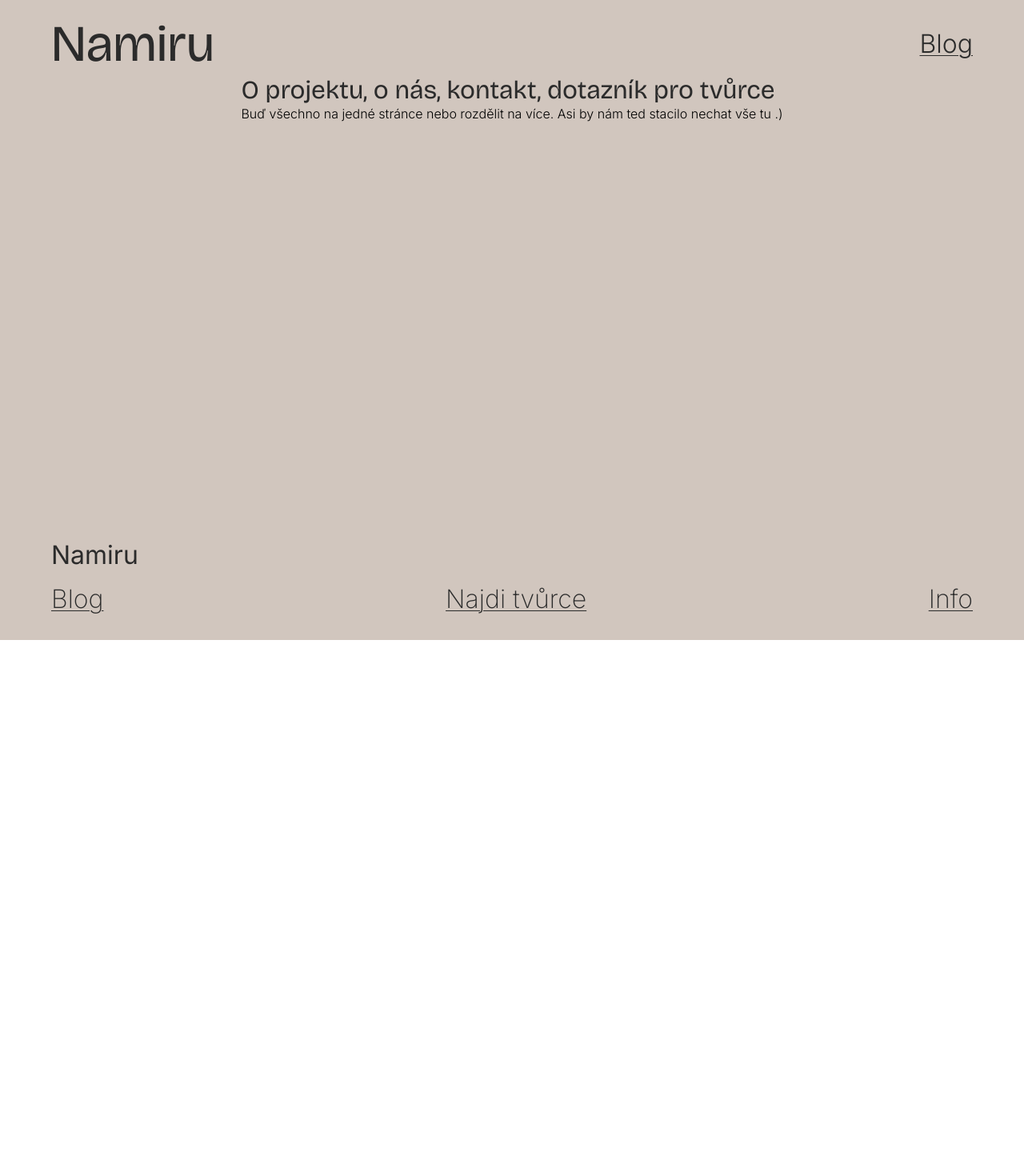
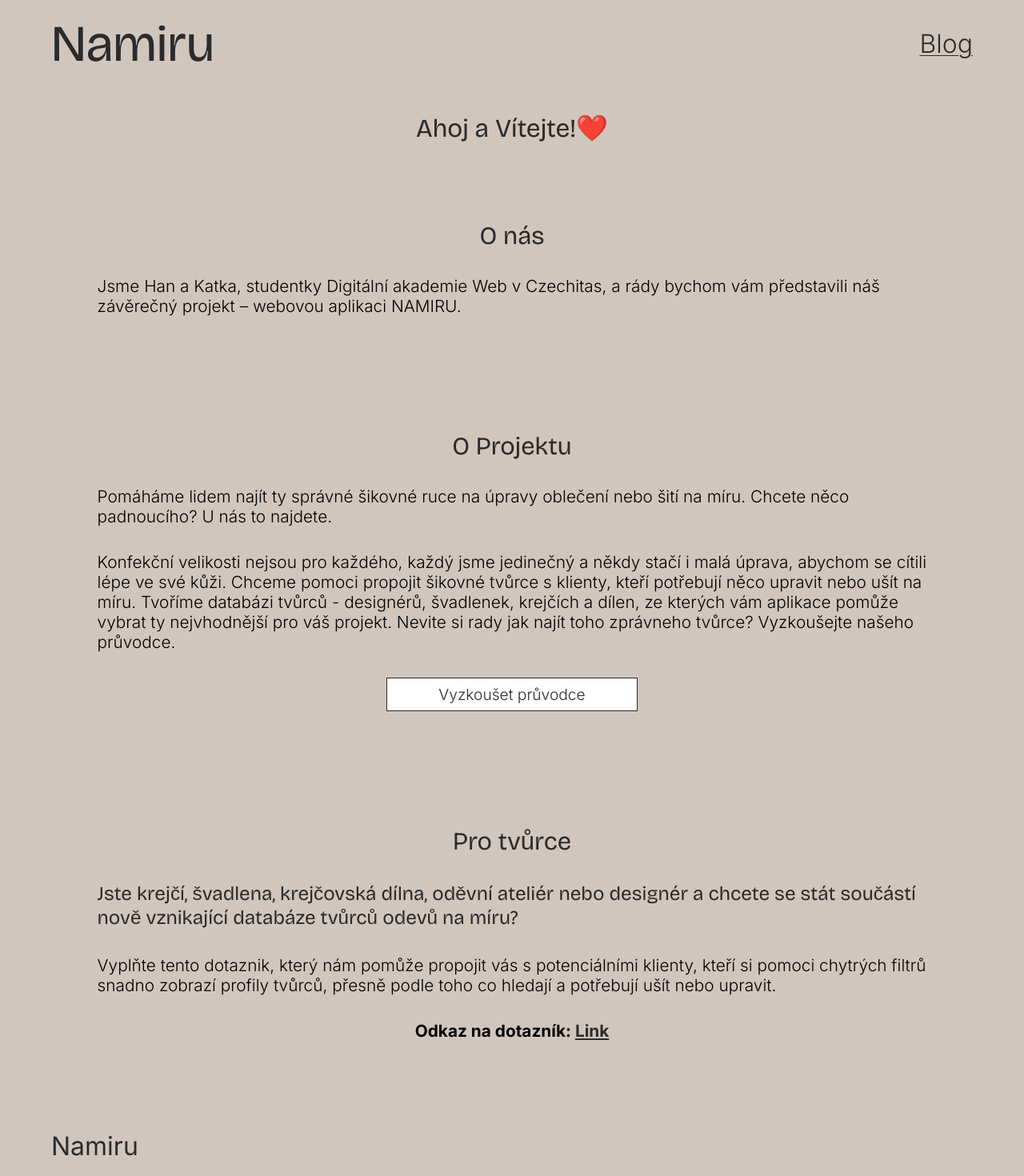
Before and after one commit to han-fris/namiru-app, a React (Vite) app: page /info in a window 1280 px wide. Shown: the top 1470 px of the page at 80% size. Before the commit the page ends 800 px from the top, so only its background shows below. Built offline with nearby package versions, Linux system fonts and the light colour scheme.

Commit message:
Info page updated content

```diff
--- a/src/pages/Info/Info.css
+++ b/src/pages/Info/Info.css
@@ -0,0 +1,28 @@
+.info-container {
+  display: flex;
+  flex-direction: column;
+  justify-content: center;
+  margin: 3rem 5%;
+  gap: 3rem;
+  align-items: center;
+}
+
+.info-section {
+  display: flex;
+  flex-direction: column;
+  justify-content: center;
+  margin: 3rem 5%;
+  gap: 2rem;
+  align-items: center;
+}
+
+
+@media (min-width: 800px) {
+  .info-section {
+    font-size: 1.3rem;
+  }
+}
+
+.questionnarie {
+  font-weight: bold;
+}
--- a/src/pages/Info/Info.jsx
+++ b/src/pages/Info/Info.jsx
@@ -1,18 +1,56 @@
 import './Info.css';
 import { PageWrapper } from '../../components/shared/PageWrapper';
+import { Button } from '../../components/shared/Button';
 
 export const Info = () => {
   return (
     <PageWrapper>
       <div className="info">
         <div className="info-container">
-          <h1 className="info-title">
-            O projektu, o nás, kontakt, dotazník pro tvůrce
-          </h1>
-          <p>
-            Buď všechno na jedné stránce nebo rozdělit na více. Asi by nám ted
-            stacilo nechat vše tu .)
-          </p>
+          <h1 className="info-title">Ahoj a Vítejte!❤️</h1>
+          <div className="info-section">
+            <h2>O nás</h2>
+            <p>
+              Jsme Han a Katka, studentky Digitální akademie Web v Czechitas, a
+              rády bychom vám představili náš závěrečný projekt – webovou
+              aplikaci NAMIRU.
+            </p>
+          </div>
+          <div className="info-section">
+            <h2>O Projektu</h2>
+            <p>
+              Pomáháme lidem najít ty správné šikovné ruce na úpravy oblečení
+              nebo šití na míru. Chcete něco padnoucího? U nás to najdete.
+            </p>
+            <p>
+              Konfekční velikosti nejsou pro každého, každý jsme jedinečný a
+              někdy stačí i malá úprava, abychom se cítili lépe ve své kůži.
+              Chceme pomoci propojit šikovné tvůrce s klienty, kteří potřebují
+              něco upravit nebo ušít na míru. Tvoříme databázi tvůrců -
+              designérů, švadlenek, krejčích a dílen, ze kterých vám aplikace
+              pomůže vybrat ty nejvhodnější pro váš projekt. Nevite si rady jak
+              najít toho zprávneho tvůrce? Vyzkoušejte našeho průvodce.
+            </p>
+            <Button text="Vyzkoušet průvodce" url="/pruvodce" />
+          </div>
+          <div className="info-section">
+            <h2>Pro tvůrce</h2>
+            <h3>
+              Jste krejčí, švadlena, krejčovská dílna, oděvní ateliér nebo
+              designér a chcete se stát součástí nově vznikající databáze tvůrců
+              odevů na míru?{' '}
+            </h3>
+            <p>
+              Vyplňte tento dotaznik, který nám pomůže propojit vás s
+              potenciálními klienty, kteří si pomoci chytrých filtrů snadno
+              zobrazí profily tvůrců, přesně podle toho co hledají a potřebují
+              ušít nebo upravit.
+            </p>
+            <p className="questionnarie">
+              Odkaz na dotazník:{' '}
+              <a href="https://forms.gle/cK9T1f7Jxjx2YBU56">Link</a>
+            </p>
+          </div>
         </div>
       </div>
     </PageWrapper>
```
